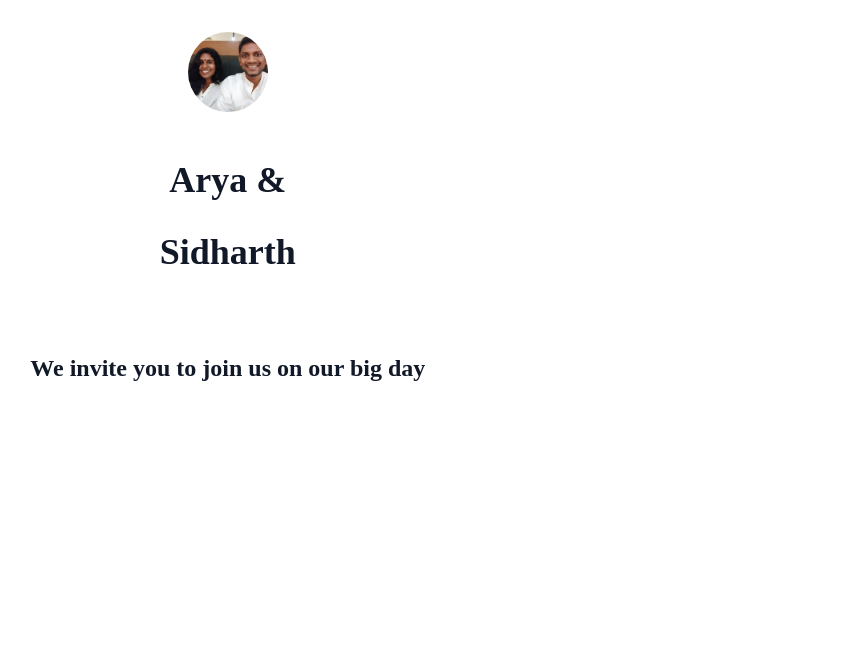
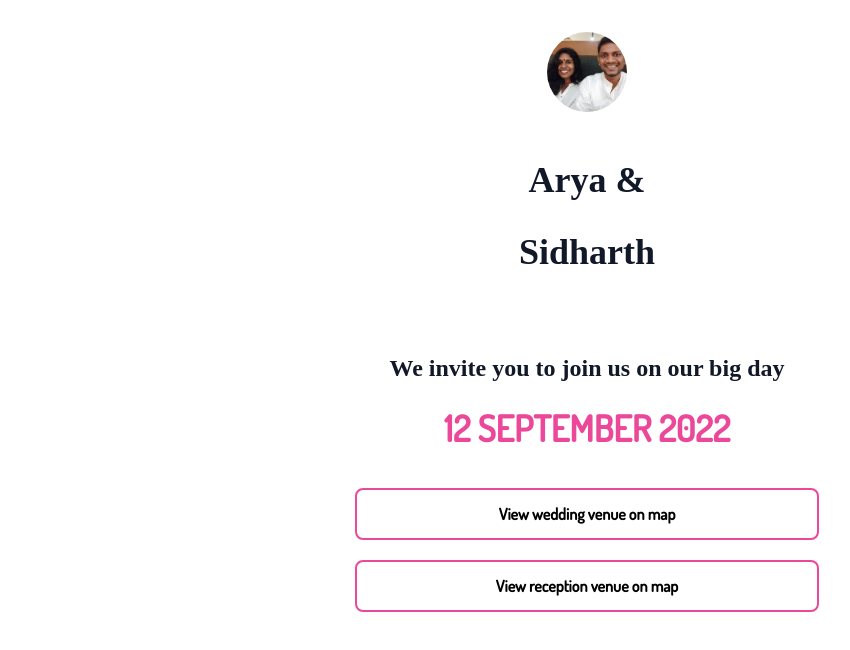
Before and after one commit to sidharthd/arya-sid, a Next.js app: page / in a window 1280 px wide. Shown: the top 650 px of the page, without its empty margins (53-903 px from the left). Built offline with nearby package versions, Linux system fonts and the light colour scheme; a web font is replaced by a local one.

Commit message:
Add date and CTA buttons

```diff
--- /dev/null
+++ b/components/Button/Button.tsx
@@ -0,0 +1,21 @@
+import React from "react";
+
+type ButtonProps = {
+  children: React.ReactNode;
+  className?: string;
+  onClick?: () => void;
+};
+
+export const Button: React.FC<ButtonProps> = ({
+  children,
+  className,
+  onClick,
+}) => (
+  <button
+    onClick={onClick}
+    type="button"
+    className={`text-black hover:text-white border-2 border-pink-500 hover:bg-pink-500 focus:ring-4 focus:outline-none focus:ring-pink-300 font-bold rounded-lg px-5 py-2.5 text-center mr-2 mb-2 dark:border-pink-500 dark:text-pink-500 dark:hover:text-white dark:hover:bg-pink-600 dark:focus:ring-pink-800 ${className}`}
+  >
+    {children}
+  </button>
+);
--- a/components/Hero/Hero.tsx
+++ b/components/Hero/Hero.tsx
@@ -1,10 +1,14 @@
 import React from "react";
+import { HeroCTA } from "./HeroCTA";
+import { HeroDate } from "./HeroDate";
 import { HeroImage } from "./HeroImage";
 import { HeroText } from "./HeroText";
 import { SubText } from "./SubText";
 
 const Container = ({ children }: { children: React.ReactNode }) => (
-  <div className="p-8 flex flex-col items-center text-center">{children}</div>
+  <div className="p-8 flex flex-col items-center text-center w-screen">
+    {children}
+  </div>
 );
 
 export const Hero = () => (
@@ -12,5 +16,7 @@ export const Hero = () => (
     <HeroImage />
     <HeroText />
     <SubText />
+    <HeroDate />
+    <HeroCTA />
   </Container>
 );
--- /dev/null
+++ b/components/Hero/HeroCTA.tsx
@@ -0,0 +1,10 @@
+import { Button } from "components";
+
+export const HeroCTA = () => {
+  return (
+    <div className="mt-10 space-y-3">
+      <Button className="w-full">View wedding venue on map</Button>
+      <Button className="w-full">View reception venue on map</Button>
+    </div>
+  );
+};
--- /dev/null
+++ b/components/Hero/HeroDate.tsx
@@ -0,0 +1,3 @@
+export const HeroDate = () => (
+  <span className="text-pink-500 font-bold text-4xl">12 SEPTEMBER 2022</span>
+);
--- a/components/index.ts
+++ b/components/index.ts
@@ -1 +1,2 @@
+export { Button } from "./Button/Button";
 export { Hero } from "./Hero/Hero";
```
